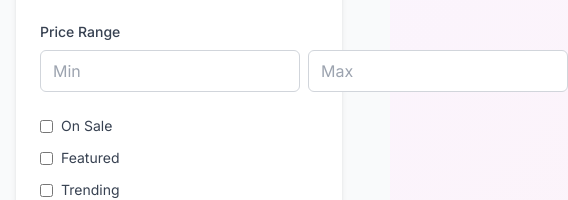
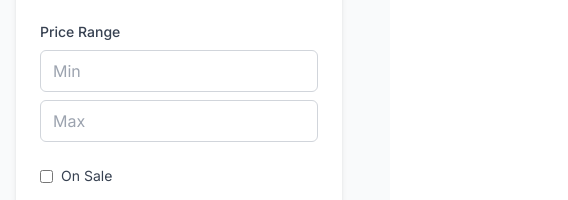
Before and after one commit to Alikhan23M/Anabeya-new-website, a Next.js app: page /products in a window 390 px wide. Both pictures are taken after a click on the button "Filters". Shown: the part 482-682 px from the top of the page, 568 px wide, since content can reach past the window. Built offline with nearby package versions, Linux system fonts and the light colour scheme; no server answers.

Commit message:
Fixed the price layout issue for filters in product page for mobile layout

```diff
--- a/app/products/page.js
+++ b/app/products/page.js
@@ -176,11 +176,11 @@
               </div>
 
               {/* Price Range */}
-              <div>
+              <div clas>
                 <label className="block text-sm font-medium text-gray-700 mb-2">
                   Price Range
                 </label>
-                <div className="flex gap-2">
+                <div className="flex flex-wrap gap-2">
                   <input
                     type="number"
                     value={filters.minPrice}
```
